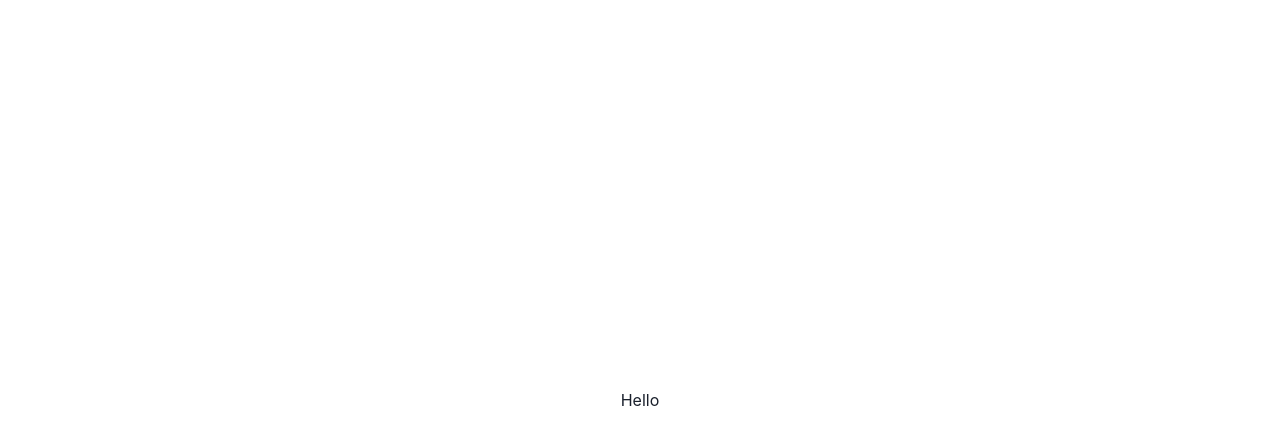
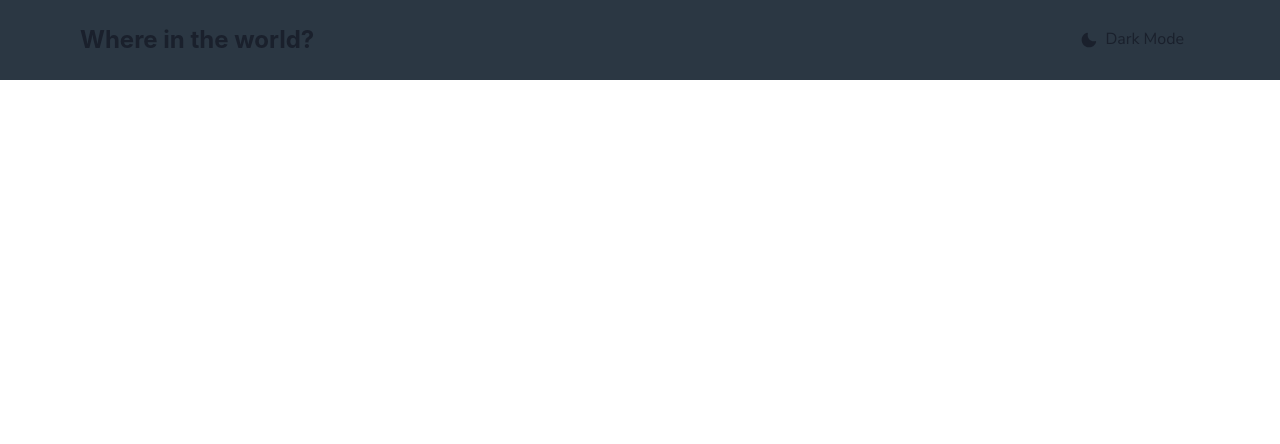
Before and after one commit to aroyan/countries-lists, a React (Create React App) app: page / in a window 1280 px wide. Shown: the top 444 px of the page. Built offline with nearby package versions, Linux system fonts and the light colour scheme.

Commit message:
feat: add theme, Navbar, ThemeButton

```diff
--- a/package.json
+++ b/package.json
@@ -3,9 +3,11 @@
   "version": "0.1.0",
   "private": true,
   "dependencies": {
+    "@chakra-ui/icons": "^2.0.2",
     "@chakra-ui/react": "^2.2.1",
     "@emotion/react": "^11",
     "@emotion/styled": "^11",
+    "@fontsource/nunito-sans": "^4.5.8",
     "@testing-library/jest-dom": "^5.16.4",
     "@testing-library/react": "^13.3.0",
     "@testing-library/user-event": "^13.5.0",
--- a/src/App.js
+++ b/src/App.js
@@ -1,7 +1,11 @@
-import { Center } from "@chakra-ui/react";
+import Navbar from "./components/Navbar";
 
 function App() {
-  return <Center h="100vh">Hello</Center>;
+  return (
+    <>
+      <Navbar />
+    </>
+  );
 }
 
 export default App;
--- /dev/null
+++ b/src/components/Navbar.jsx
@@ -0,0 +1,23 @@
+import { Heading, Flex } from "@chakra-ui/react";
+import ThemeButton from "./ThemeButton";
+
+const Navbar = () => {
+  return (
+    <Flex
+      as="nav"
+      h="20"
+      bg="#2B3743"
+      w="full"
+      justify="space-between"
+      align="center"
+      px="20"
+    >
+      <Heading as="h1" fontSize="24px" fontWeight="700">
+        Where in the world?
+      </Heading>
+      <ThemeButton />
+    </Flex>
+  );
+};
+
+export default Navbar;
--- /dev/null
+++ b/src/components/ThemeButton.jsx
@@ -0,0 +1,22 @@
+import { useColorModeValue, useColorMode } from "@chakra-ui/react";
+import { MoonIcon, SunIcon } from "@chakra-ui/icons";
+import { Button } from "@chakra-ui/react";
+
+export default function ThemeButton() {
+  const { toggleColorMode } = useColorMode();
+  const icons = useColorModeValue(<MoonIcon />, <SunIcon />);
+  const text = useColorModeValue("Dark Mode", "Light Mode");
+  return (
+    <Button
+      leftIcon={icons}
+      onClick={toggleColorMode}
+      bg={"none"}
+      _hover={{ bg: "none" }}
+      _active={{ bg: "none" }}
+      fontSize="1rem"
+      fontWeight="regular"
+    >
+      {text}
+    </Button>
+  );
+}
--- a/src/index.js
+++ b/src/index.js
@@ -1,12 +1,14 @@
 import React from "react";
 import ReactDOM from "react-dom/client";
 import App from "./App";
+import theme from "./utils/theme";
 import { ChakraProvider } from "@chakra-ui/react";
+import "@fontsource/nunito-sans";
 
 const root = ReactDOM.createRoot(document.getElementById("root"));
 root.render(
   <React.StrictMode>
-    <ChakraProvider>
+    <ChakraProvider theme={theme}>
       <App />
     </ChakraProvider>
   </React.StrictMode>
--- /dev/null
+++ b/src/utils/theme.js
@@ -0,0 +1,15 @@
+import { extendTheme } from "@chakra-ui/react";
+
+const config = {
+  initialColorMode: "system",
+  useSystemColorMode: true,
+};
+
+const theme = extendTheme({
+  config,
+  fonts: {
+    body: `'Nunito Sans', sans-serif`,
+  },
+});
+
+export default theme;
```
Also changed, not shown: 1 other file (tests, documents, lock files or other folders).
